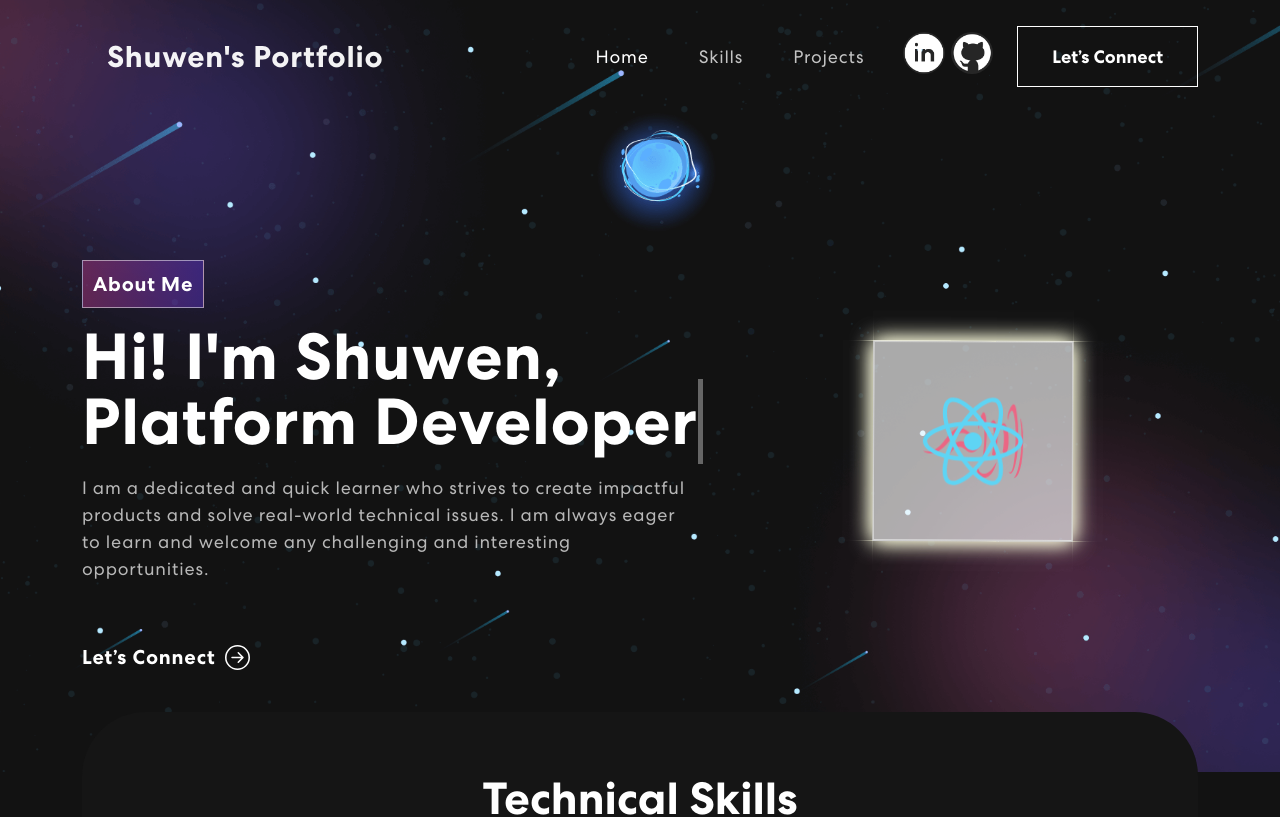
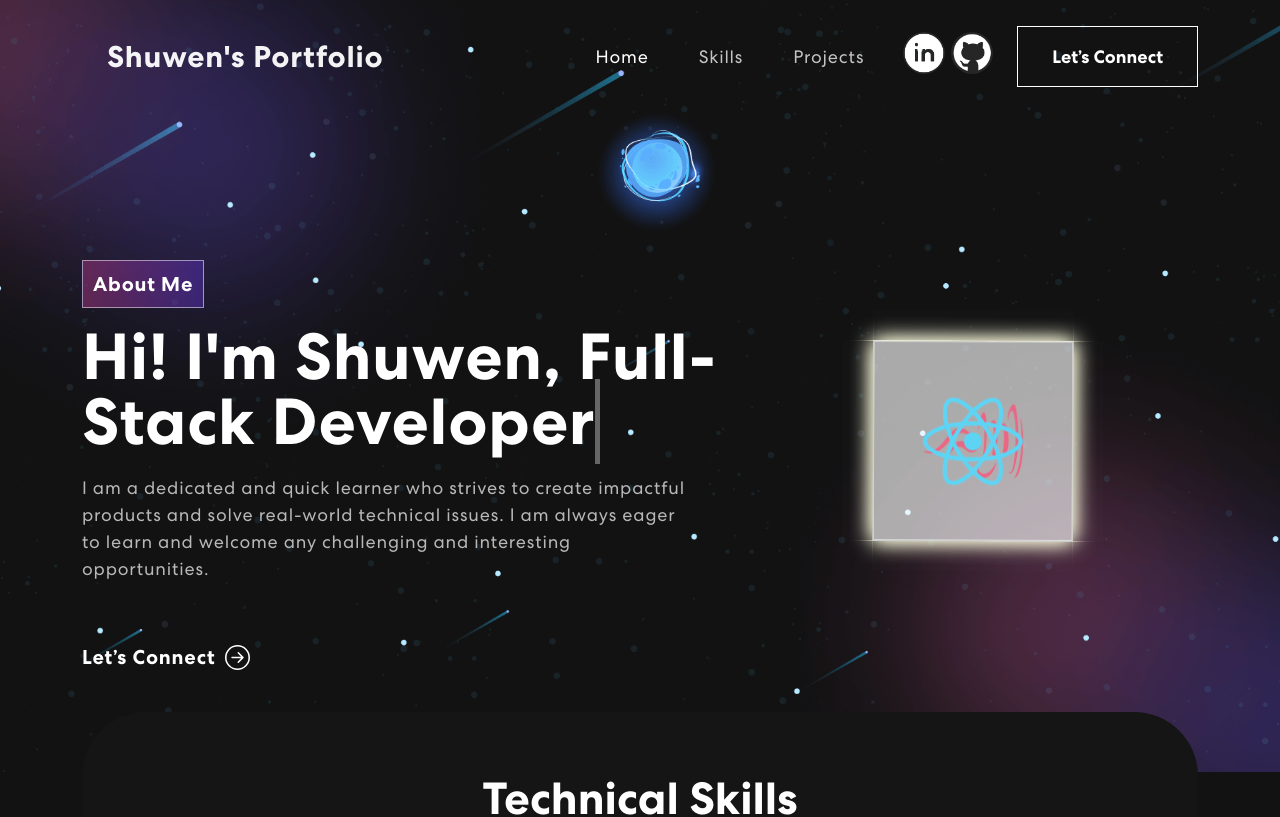
Before and after one commit to shuw1101/personal_portfolio, a React (Create React App) app: page / in a window 1280 px wide. Shown: the top 817 px of the page. Built offline with nearby package versions, Linux system fonts and the light colour scheme.

Commit message:
update projects

```diff
--- a/src/components/Banner.js
+++ b/src/components/Banner.js
@@ -22,7 +22,7 @@ export const Banner = () => {
   const [text, setText] = useState('');
   const [delta, setDelta] = useState(300 - Math.random() * 100);
   const [index, setIndex] = useState(1);
-  const toRotate = ["Platform Developer","Software Engineer","Passionate & Fast Learner"];
+  const toRotate = ["Full-Stack Developer","Software Engineer","Passionate & Fast Learner"];
   const period = 2000;
 
   useEffect(() => {
@@ -67,7 +67,7 @@ export const Banner = () => {
               {({ isVisible }) =>
               <div className={isVisible ? "animate__animated animate__fadeIn" : ""}>
                 <span className="tagline">About Me</span>
-                <h1>{`Hi! I'm Shuwen,`} <span className="txt-rotate" dataPeriod="1000" data-rotate='["Platform Developer","Passionate & Fast Learner"]'><span className="wrap">{text}</span></span></h1>
+                <h1>{`Hi! I'm Shuwen,`} <span className="txt-rotate" dataPeriod="1000" data-rotate='["Full-Stack Developer","Passionate & Fast Learner"]'><span className="wrap">{text}</span></span></h1>
                   <p>I am a dedicated and quick learner who strives to create impactful products and solve real-world technical issues. I am always eager to learn and welcome any challenging and interesting opportunities.</p>
                   <button onClick={() => window.location.assign("https://www.linkedin.com/in/shuwenguan/")}>Let’s Connect <ArrowRightCircle size={25} /></button>
               </div>}
```
